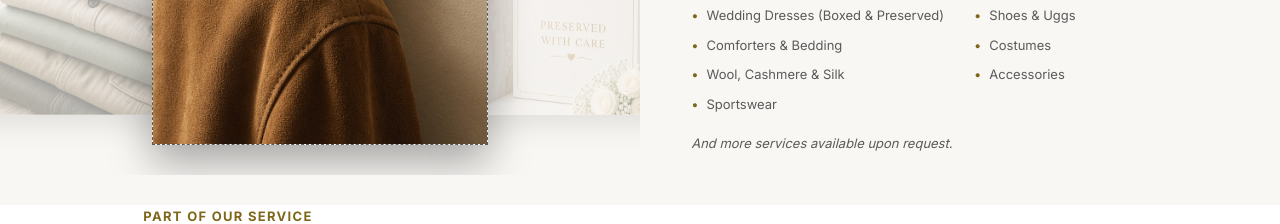
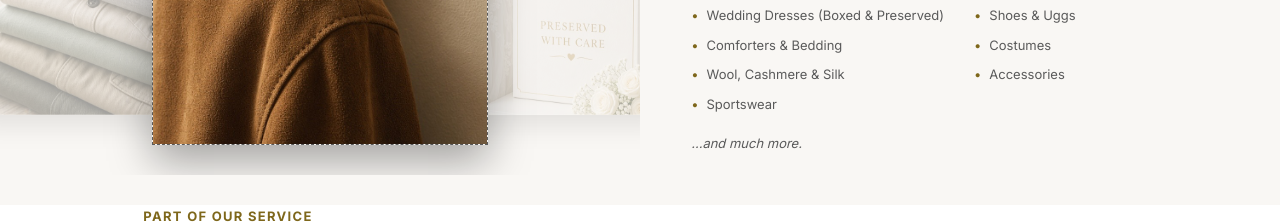
Before and after one commit to notEmmi/kandb, a React (Vite) app: page / in a window 1280 px wide. Shown: the part 1280-1504 px from the top of the page. Built offline with nearby package versions, Linux system fonts and the light colour scheme; a web font is replaced by a local one.

Commit message:
fix: update drycleaning note wording for clarity in ServicesSection

```diff
--- a/src/components/ServicesSection.jsx
+++ b/src/components/ServicesSection.jsx
@@ -99,7 +99,7 @@ export default function ServicesSection({ images = {} }) {
           </div>
 
           <p className="drycleaning-note small">
-            And more services available upon request.
+            ...and much more.
           </p>
         </div>
 
```
